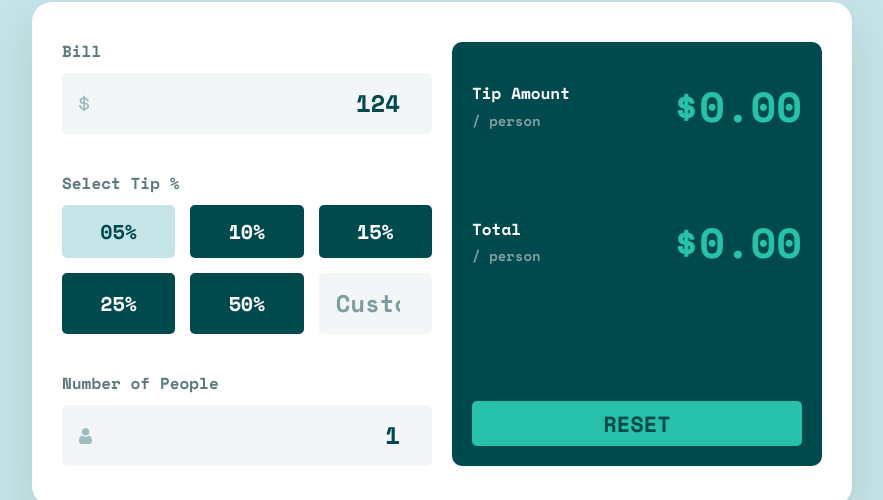
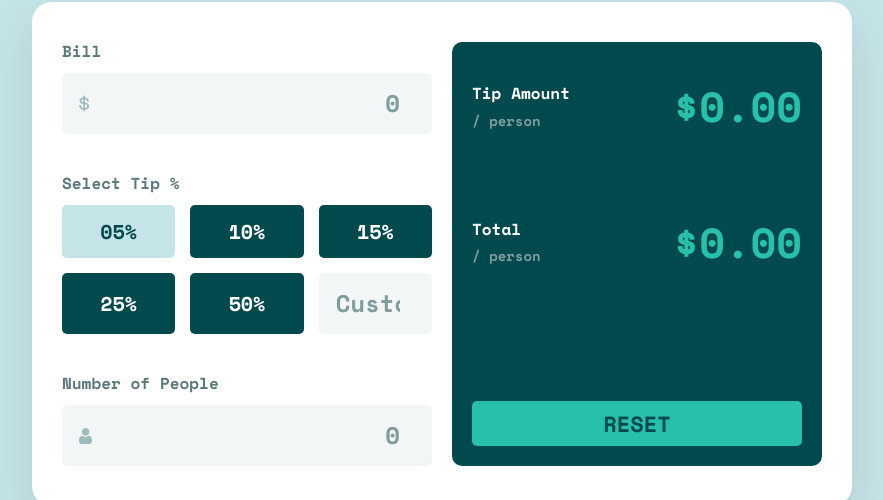
Before and after one commit to nwazuo/tip-calculator, a plain HTML site: page index.html in a window 1280 px wide. Shown: the part 215-715 px from the top of the page, without its empty margins (198-1081 px from the left). Drawn offline with nearby package versions, Linux system fonts and the light colour scheme.

Commit message:
no commitment

```diff
--- a/index.html
+++ b/index.html
@@ -20,7 +20,7 @@
     <div class="inputs">
       <div>
         <label for="bill-amount" class="label">Bill</label>
-        <input type="number" value="124" name="bill-amount" class="bill-amount amount-input" placeholder="0"/>
+        <input type="number" name="bill-amount" class="bill-amount amount-input" placeholder="0"/>
       </div>
       <div>
         <p class="label">Select Tip %</p>
@@ -37,7 +37,7 @@
       <div>
         <label class="label">Number of People <span class="people-error hidden">Can't be zero</span></label>
 
-        <input type="number" placeholder="0" value="1" class="no-of-people amount-input"/>
+        <input type="number" placeholder="0" class="no-of-people amount-input"/>
 
       </div>
     </div>
```
